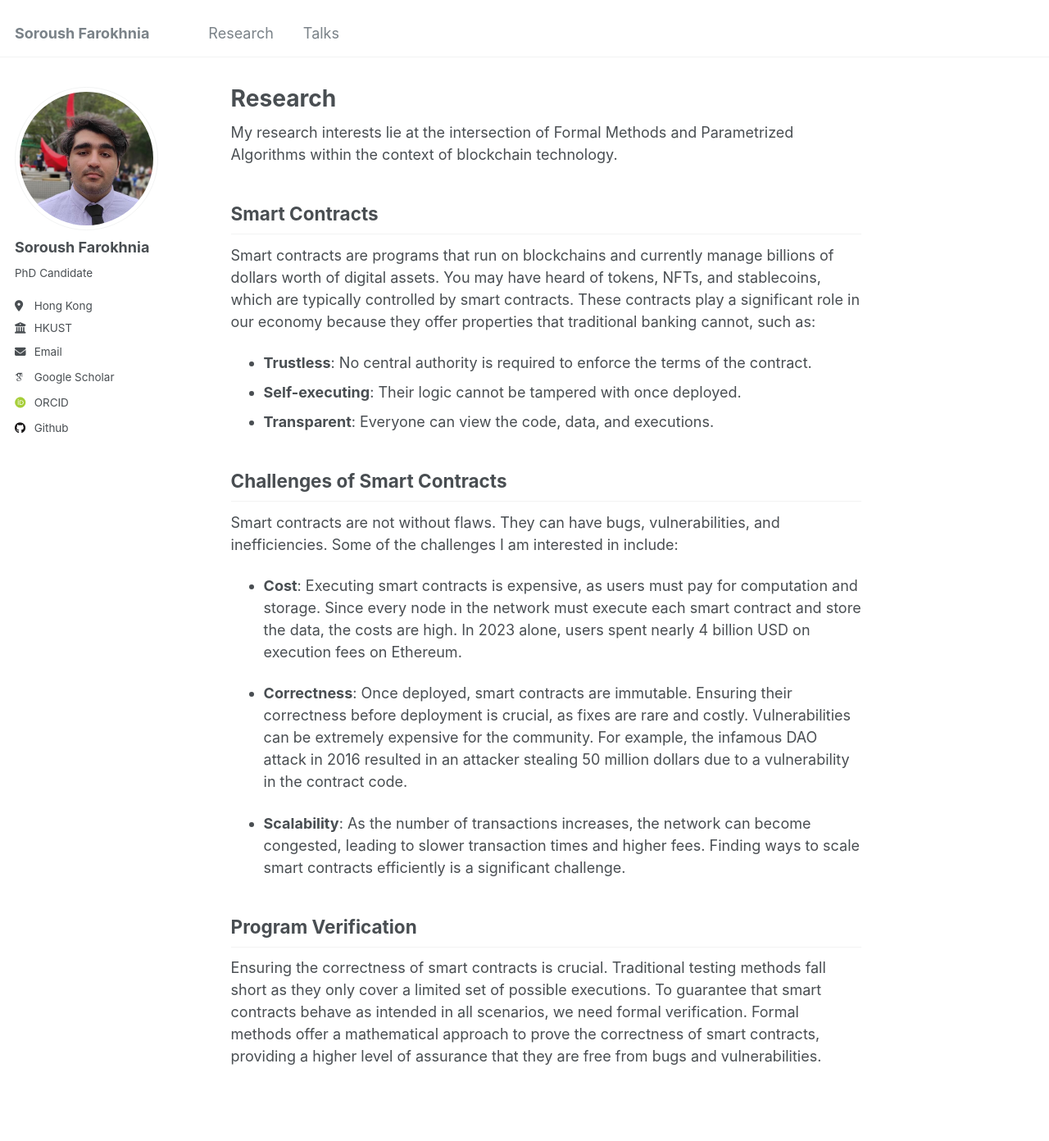
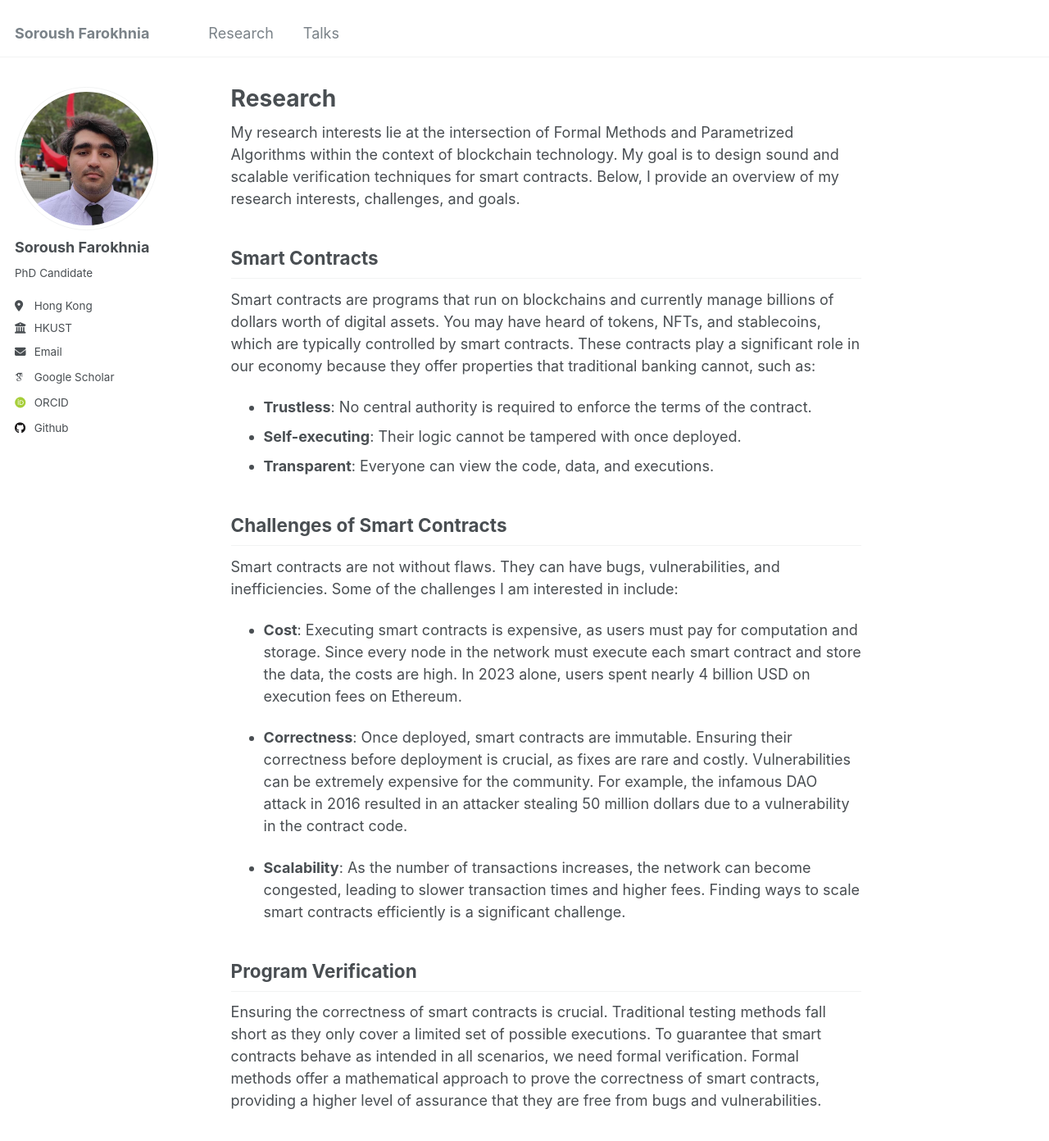
Before and after one commit to destrat18/destrat18.github.io, a Jekyll site: the page built from _pages/research.md, in a window 1280 px wide and 1400 px high. Shown: the top 1392 px of the window at 82% size. Built offline with Jekyll 4.4.1, drawn with Linux system fonts in a browser that asks for light colours; some web fonts are replaced; some of the changed text lies outside the part shown.

Commit message:
fix research page

```diff
--- a/_pages/research.md
+++ b/_pages/research.md
@@ -5,7 +5,7 @@ author_profile: true
 redirect_from:
   - /research
 ---
-My research interests lie at the intersection of Formal Methods and Parametrized Algorithms within the context of blockchain technology.
+My research interests lie at the intersection of Formal Methods and Parametrized Algorithms within the context of blockchain technology. My goal is to design sound and scalable verification techniques for smart contracts. Below, I provide an overview of my research interests, challenges, and goals.
 
 ## Smart Contracts
 Smart contracts are programs that run on blockchains and currently manage billions of dollars worth of digital assets. You may have heard of tokens, NFTs, and stablecoins, which are typically controlled by smart contracts. These contracts play a significant role in our economy because they offer properties that traditional banking cannot, such as:
@@ -25,3 +25,6 @@ Smart contracts are not without flaws. They can have bugs, vulnerabilities, and
 
 ## Program Verification
 Ensuring the correctness of smart contracts is crucial. Traditional testing methods fall short as they only cover a limited set of possible executions. To guarantee that smart contracts behave as intended in all scenarios, we need formal verification. Formal methods offer a mathematical approach to prove the correctness of smart contracts, providing a higher level of assurance that they are free from bugs and vulnerabilities.
+
+## My Research Goals
+I am interested in using formal verification techniques to reason about properties of smart contracts. However, current verification techniques are not scalable to real-world contracts; they are often computationally expensive and require significant time. My goal is to use recent trends in complexity theory, called parameterized algorithms, to design efficient and sound techniques for verifying smart contracts.
```
